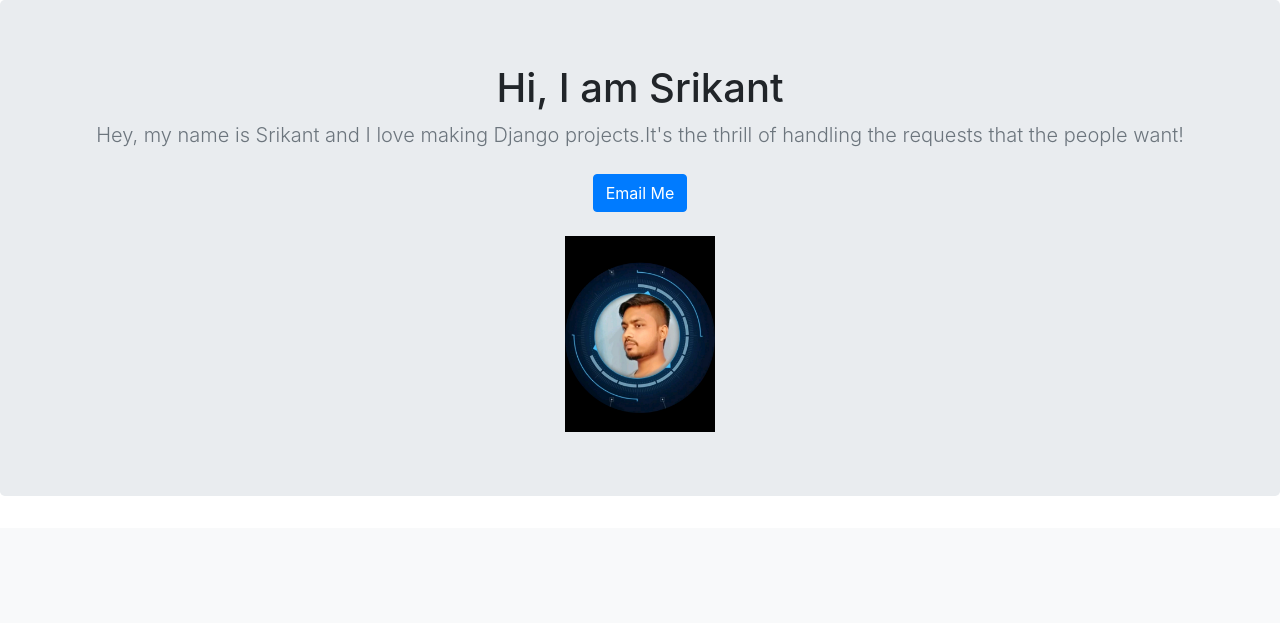
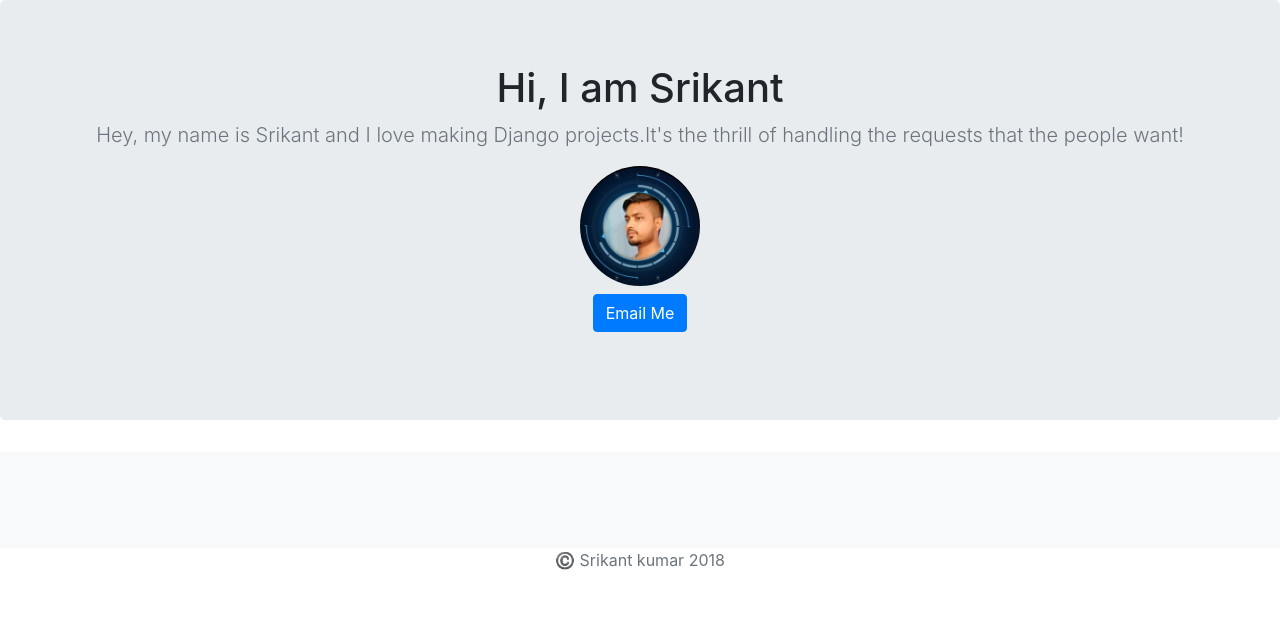
Before and after one commit to srikant132/portfolio, a Django app: page / in a window 1280 px wide. Shown: the part 56-679 px from the top of the page. Run offline with Django 3.2, Linux system fonts and the light colour scheme; data that the repository does not hold is empty; some libraries are stand-ins or nearby versions.

Commit message:
profile image as  rounded

```diff
--- a/jobs/models.py
+++ b/jobs/models.py
@@ -3,4 +3,4 @@ from django.db import models
 # Create your models here.
 class Job(models.Model):
     image = models.ImageField(upload_to='images/')  #here image model and source to save value
-    summary = models.CharField(max_length=200)
+    summary = models.CharField(max_length=100)
--- a/jobs/templates/jobs/home.html
+++ b/jobs/templates/jobs/home.html
@@ -45,10 +45,12 @@
         <div class="container">
           <h1 class="jumbotron-heading">Hi, I am Srikant</h1>
           <p class="lead text-muted">Hey, my name is  Srikant and I love making Django projects.It's the thrill of handling the requests that the people want!</p>
+
+          <!-- <img class="img-fluid" src="{% static 'Srikantphoto.jpg'%}" height="120" width="150"> -->
+          <img  class="img-fluid" style="border-radius: 50%; "src="{% static 'Srikantphoto.jpg'%}" alt="Avatar"  width="120">
           <p>
             <a href="mailto:srikancs132@gmail.com?subject=feedback" class="btn btn-primary my-2">Email Me</a>
           </p>
-          <img class="img-fluid" src="{% static 'Srikantphoto.jpg'%}" height="120" width="150">
         </div>
       </section>
 
```
Also changed, not shown: portfolio/static/Srikantphoto.jpg.
